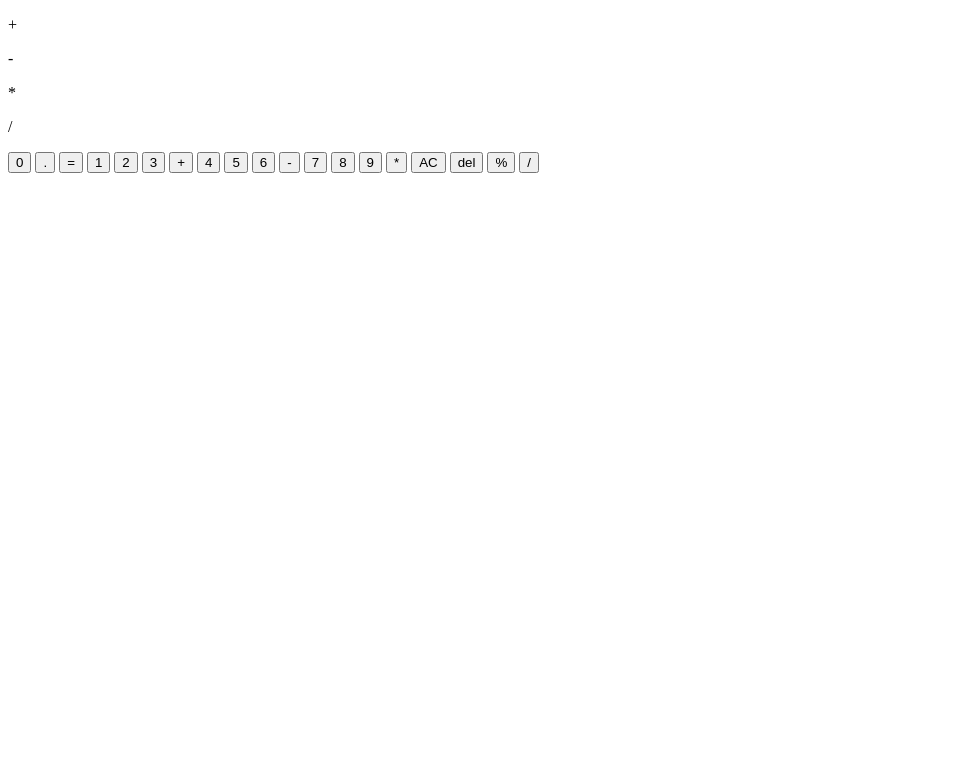
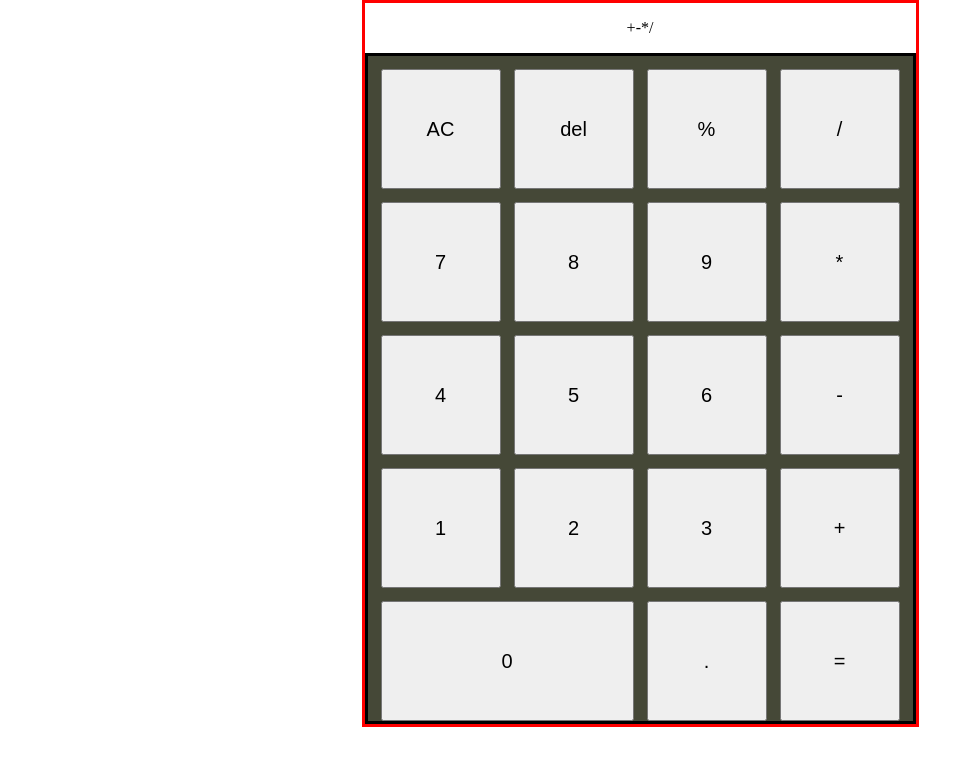
Before and after one commit to noxarad/calculator, a plain HTML site: page index.html in a window 1280 px wide. Shown: the whole page, without its empty margins (0-974 px from the left). Drawn offline with Linux system fonts and the light colour scheme; a web font is replaced by a local one.

Commit message:
Adds elementary styling

```diff
--- a/index.html
+++ b/index.html
@@ -6,6 +6,7 @@
     <title>Calculator</title>
 </head>
 <body>
+<div id="whole">
     <div id="calculator">
         <div id="screen">
             <div id="top">
@@ -14,31 +15,33 @@
                 <p id="*">*</p>
                 <p id="/">/</p>
           </div>
-        <div id="bottom"></div>
+        <div id="bottom">
+
+        </div>
         </div>
         <div id="inputs">
             <div id="numpad">
-            <button id="0">0</button>
+                <button id="zero">0</button>
                 <button id="dot">.</button>
                 <button id="equate">=</button>
-            <button id="1">1</button>
-            <button id="2">2</button>
-            <button id="3">3</button>
+                <button id="one">1</button>
+                <button id="two">2</button>
+                <button id="three">3</button>
                 <button id="addition">+</button>
-            <button id="4">4</button>
-            <button id="5">5</button>
-            <button id="6">6</button>
+                <button id="four">4</button>
+                <button id="five">5</button>
+                <button id="six">6</button>
                 <button id="subtraction">-</button>
-            <button id="7">7</button>
-            <button id="8">8</button>
-            <button id="9">9</button>
+                <button id="seven">7</button>
+                <button id="eight">8</button>
+                <button id="nine">9</button>
                 <button id="multiplication">*</button>
                 <button id="AC">AC</button>
                 <button id="delete">del</button>
                 <button id="remainder">%</button>
                 <button id="division">/</button>
             </div>
-        <div id="operators"></div>
+        </div>
     </div>
 </div>
 </body>
--- a/style.css
+++ b/style.css
@@ -2,6 +2,47 @@
     font-family: "DigitalClock";
     src: url("DS-DIGI.TTF");
 }
+body, html{
+    margin: 0;
+    padding: 0;
+}
 p {
     font-family: DigitalClock, serif;
 }
+#whole {
+    display: flex;
+    justify-content: center;
+    align-items: center;
+}
+#numpad {
+    display: flex;
+    flex-wrap: wrap-reverse;
+    flex-direction: row;
+    border: black solid;
+    width: 545px;
+}
+#calculator{
+    border: red solid;
+    display: flex;
+    flex-direction: column;
+    justify-content: center;
+    align-items: center;
+    width: min-content;
+}
+#numpad {
+    background-color: #454837;
+}
+#numpad > * {
+    width: 120px;
+    height: 120px;
+    margin: 13px 0 0 13px;
+    font-size: 20px;
+}
+#zero {
+    width: 253px;
+}
+#top {
+    display: flex;
+    flex-direction: row;
+    justify-content: flex-start;
+}
```
Lines whose indentation alone changed are shown as unchanged.
